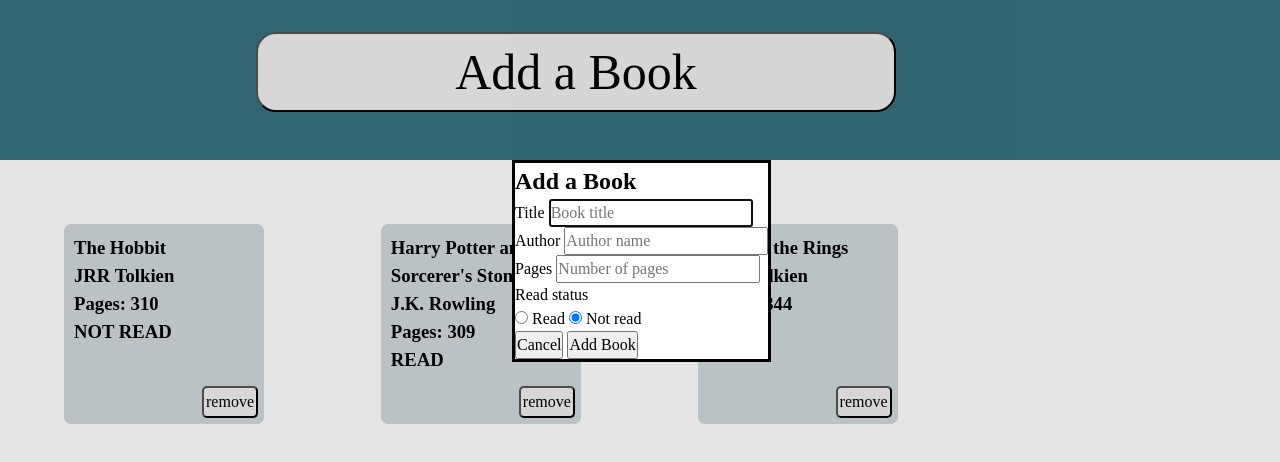
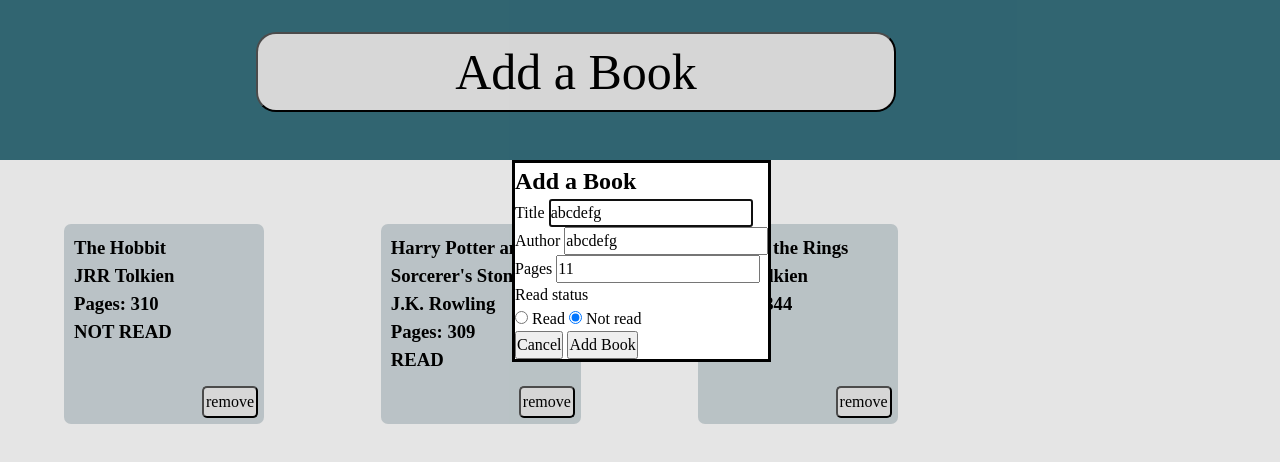
Before and after one commit to elementtest/odin-recipes, a plain HTML site: page library/index.html in a window 1280 px wide. Both pictures are taken after a click on the button "Add a Book". Drawn offline with Linux system fonts and the light colour scheme.

Commit message:
add dummy "values" to form so i dont have to enter every time to test it

```diff
--- a/library/index.html
+++ b/library/index.html
@@ -15,15 +15,15 @@
         <form id="book-form" method="dialog">
           <div class="field">
             <label for="title">Title</label>
-            <input type="text" id="title" name="title" placeholder="Book title" required />
+            <input type="text" value="abcdefg" id="title" name="title" placeholder="Book title" required />
           </div>
           <div class="field">
             <label for="author">Author</label>
-            <input type="text" id="author" name="author" placeholder="Author name" required />
+            <input type="text" id="author" value="abcdefg" name="author" placeholder="Author name" required />
           </div>
           <div class="field">
             <label for="pages">Pages</label>
-            <input type="number" id="pages" name="pages" placeholder="Number of pages" min="1" required />
+            <input type="number" id="pages" name="pages" value="11" placeholder="Number of pages" min="1" required />
           </div>
           <div class="field">
             <span class="label">Read status</span>
```
